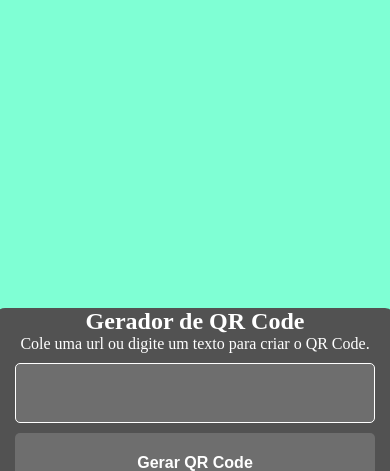
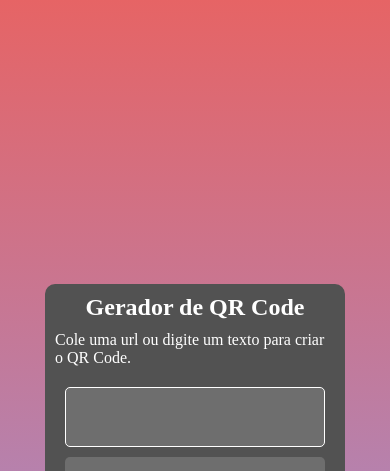
Before and after one commit to geovanegirard/QR-Code, a plain HTML site: page index.html in a window 390 px wide. Shown: the top 471 px of the page. Drawn offline with Linux system fonts and the light colour scheme.

Commit message:
Responsividade do trabalho QR-Code.

```diff
--- /dev/null
+++ b/CSS/querie.css
@@ -0,0 +1,18 @@
+@media screen and (max-width: 410px) {
+
+    .container {
+        width: 300px;
+    }
+
+    p {
+        padding: 10px;
+    }
+
+    .colarUrl {
+        width: 260px;
+    }
+
+    .gerador {
+        width: 260px;
+    }
+}
--- a/CSS/style.css
+++ b/CSS/style.css
@@ -3,7 +3,8 @@ body {
     flex-direction: column;
     justify-content: center;
     align-items: center;
-    background-color: aquamarine;
+    background-image: linear-gradient(#e66465, #9198e5);
+    background-repeat: no-repeat;
     height: 100vh;
     color: white;
 }
@@ -21,6 +22,10 @@ section {
     width: 400px;
     background-color: rgb(82, 82, 82);
     border-radius: 10px;
+}
+
+h2 {
+    padding-top: 10px;
 }
 
 .colarUrl {
--- a/index.html
+++ b/index.html
@@ -6,7 +6,7 @@
     <title>Gerador de QR Code</title>
     <link rel="stylesheet" href="CSS/reset.css">
     <link rel="stylesheet" href="CSS/style.css">
-
+    <link rel="stylesheet" href="CSS/querie.css">
 
 </head>
 <body>
```
